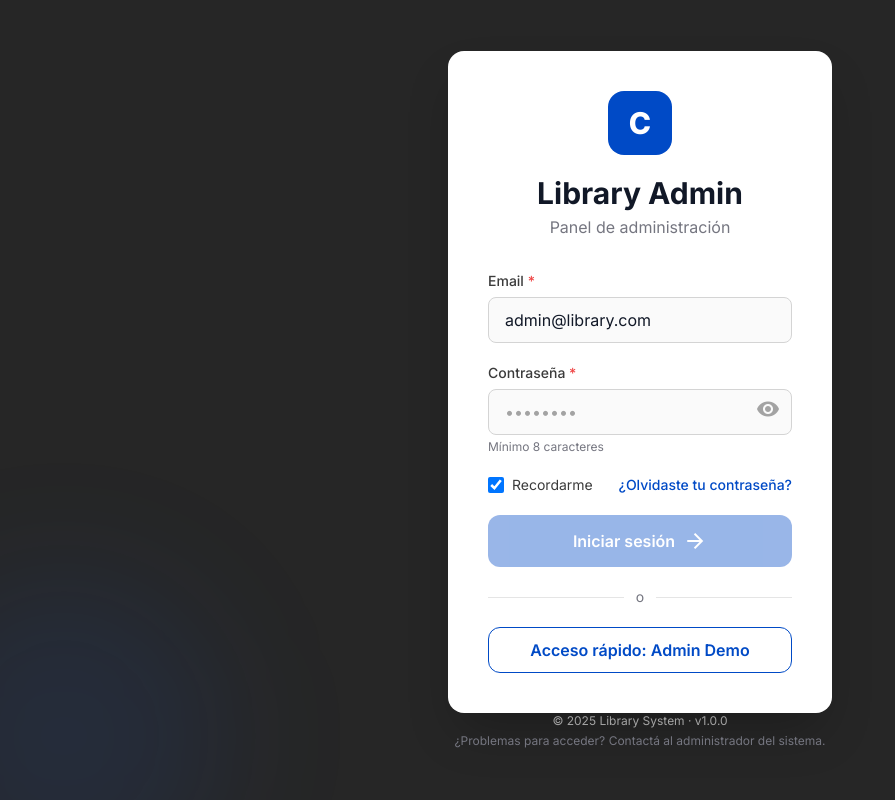
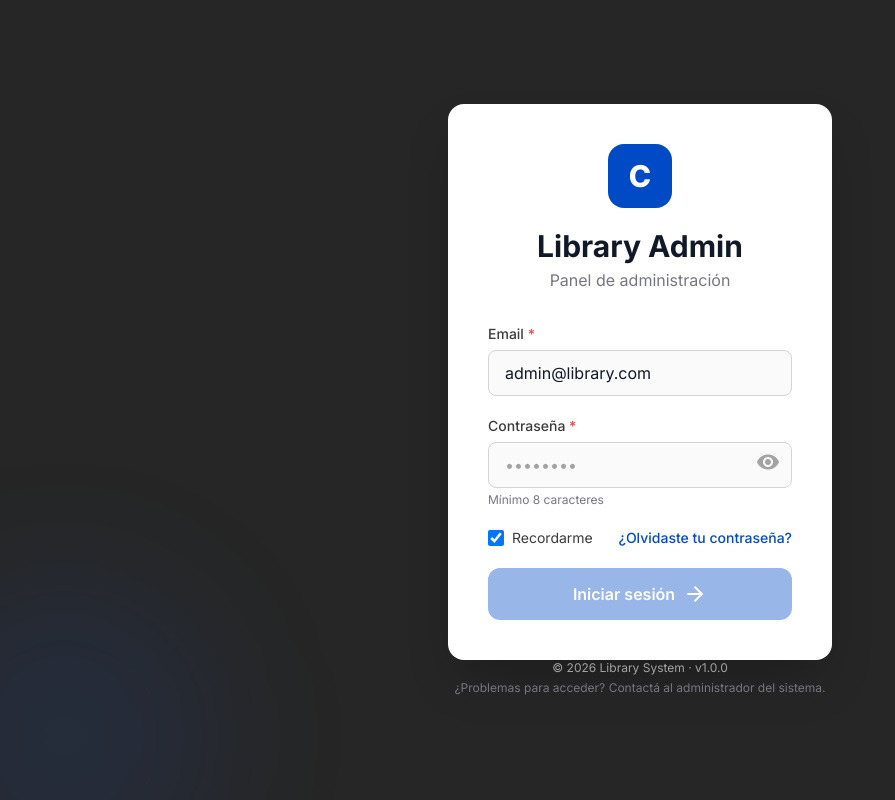
Before and after one commit to arieltecay/library-admin, a React (Vite) app: page /login in a window 1280 px wide. Shown: the whole page, without its empty margins (0-895 px from the left). Built offline with nearby package versions, Linux system fonts and the light colour scheme.

Commit message:
Delete unnecesary login input demo

```diff
--- a/src/pages/LoginPage.tsx
+++ b/src/pages/LoginPage.tsx
@@ -128,23 +128,10 @@ export default function LoginPage() {
               )}
             </button>
           </form>
-
-          <div className="my-5 flex items-center gap-3 text-sm text-neutral-500">
-            <div className="flex-1 h-px bg-neutral-200" />
-            <span>o</span>
-            <div className="flex-1 h-px bg-neutral-200" />
-          </div>
-
-          <button
-            onClick={handleQuickAccess}
-            className="w-full py-2.5 rounded-xl border border-primary-600 text-primary-600 font-semibold hover:bg-primary-50 transition-colors"
-          >
-            Acceso rápido: Admin Demo
-          </button>
         </div>
 
         <p className="text-center text-xs text-neutral-400">
-          © 2025 Library System · v1.0.0
+          © 2026 Library System · v1.0.0
         </p>
         <p className="mt-1 text-center text-xs text-neutral-500">
           ¿Problemas para acceder? Contactá al administrador del sistema.
```
